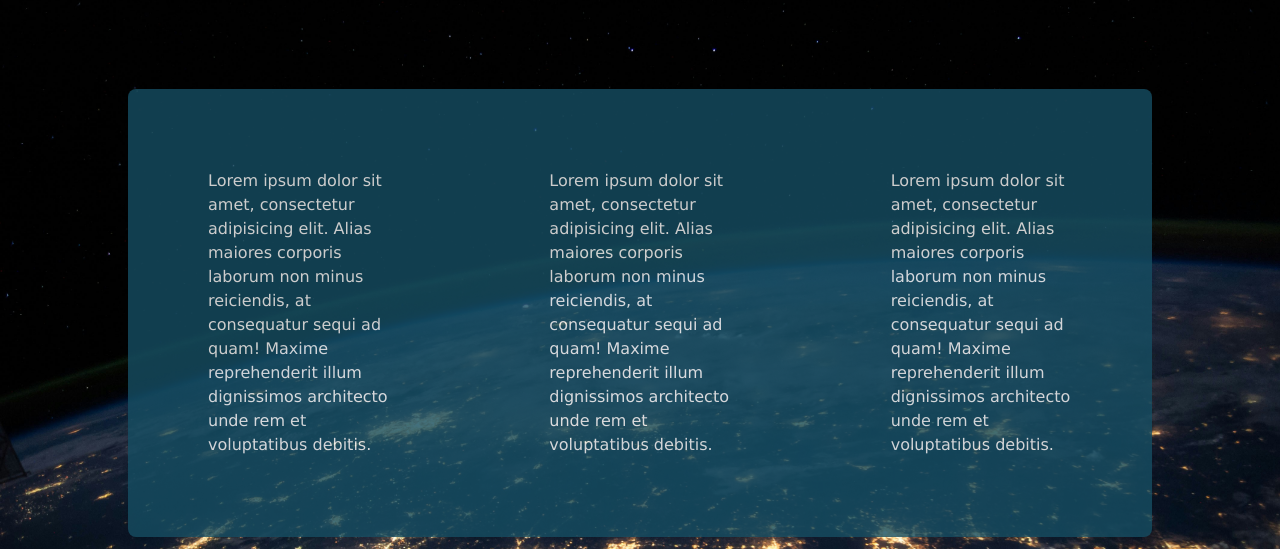
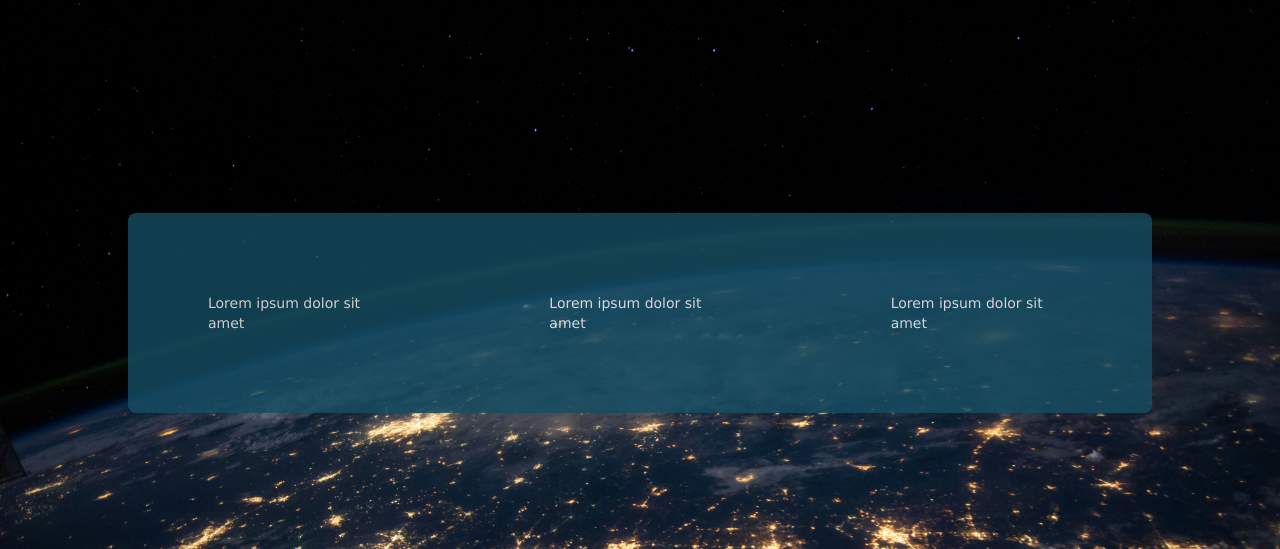
Before and after one commit to markaveliii/markmontes-react, a React (Vite) app: page / in a window 1280 px wide. Shown: the part 251-800 px from the top of the page. Built offline with nearby package versions, Linux system fonts and the light colour scheme.

Commit message:
fixed section comp

```diff
--- a/src/App.jsx
+++ b/src/App.jsx
@@ -5,8 +5,7 @@ import Banner from './components/Banner'
 
 const App = () => {
   //init vars
-  const lor = 'Lorem ipsum dolor sit amet, consectetur adipisicing elit. Alias maiores corporis laborum non minus reiciendis, at consequatur sequi ad quam! Maxime reprehenderit illum dignissimos architecto unde rem et voluptatibus debitis.'
-
+  const lor = 'Lorem ipsum dolor sit amet'
   //return component
   return (
     <>
@@ -22,7 +21,7 @@ const App = () => {
               <Section bannerBG = 'bg-blackRain' bgImage = 'bg-bwBox' bgColor='bg-black' title='Title' text={lor}/>
             </div>
             <div className="snap-always snap-center" >
-              <Section bannerBG = 'bg-blackRain' bgImage = 'bg-bwBox' bgColor='bg-black' title='Title' text={lor}/>
+              <Section bannerBG = 'bg-goldLight' bgImage = 'bg-goldForest' bgColor='bg-black' title='Title' text={lor}/>
             </div>
       </div>
     </>
--- a/src/components/Section.jsx
+++ b/src/components/Section.jsx
@@ -30,9 +30,9 @@ function Section({bannerColor, bannerBG, bgImage, bgColor, title, text}) {
                             grid
                             grid-cols-3
                             `}>
-                            <p className='text-white p-20'>{text}</p>
-                            <p className='text-white p-20'>{text}</p>
-                            <p className='text-white p-20'>{text}</p>
+                            <p className='text-sm text-white p-20 flex items-center justify-center'>{text}</p>
+                            <p className='text-sm text-white p-20 flex items-center justify-center'>{text}</p>
+                            <p className='text-sm text-white p-20 flex items-center justify-center'>{text}</p>
 
                         </div>
                 </div>
```
